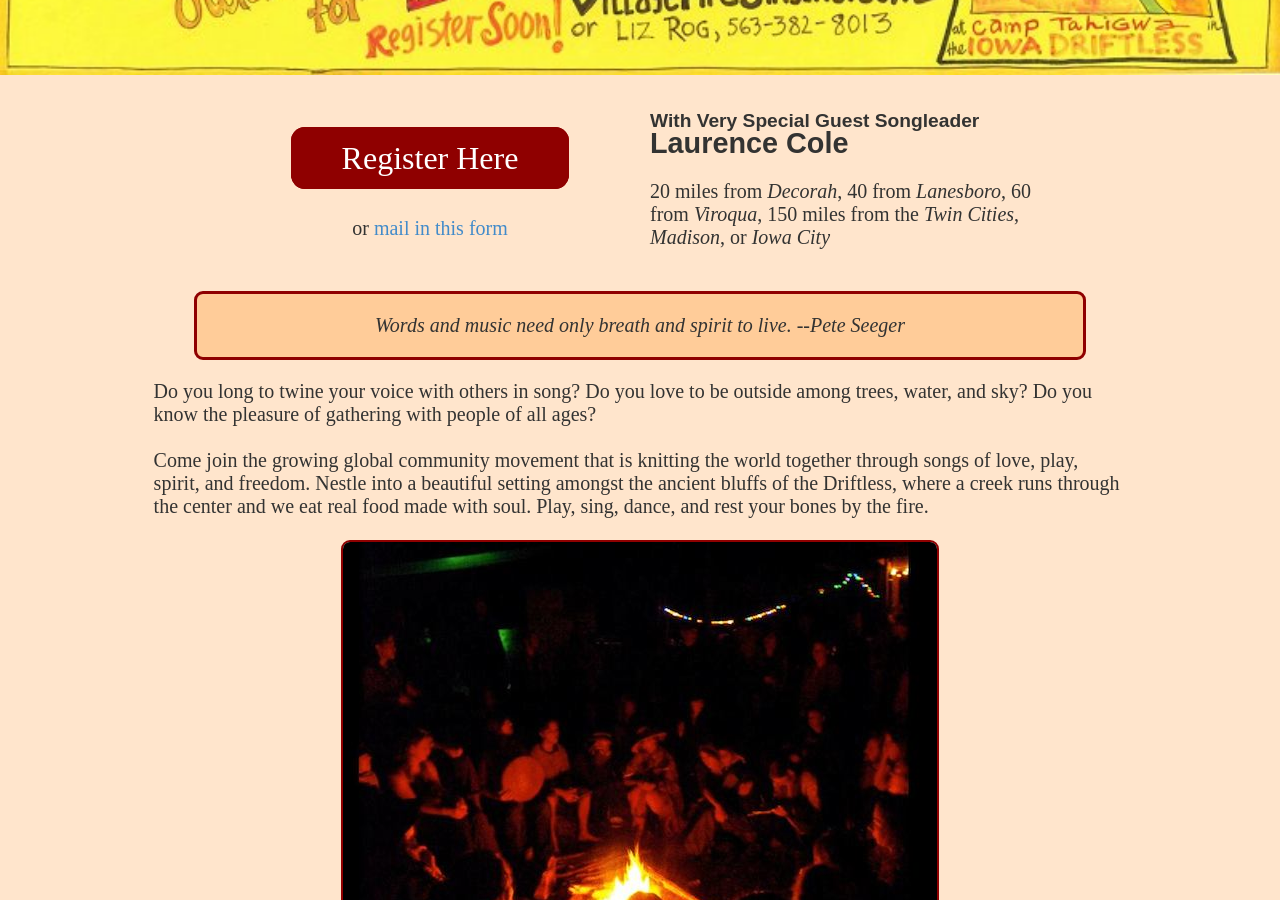
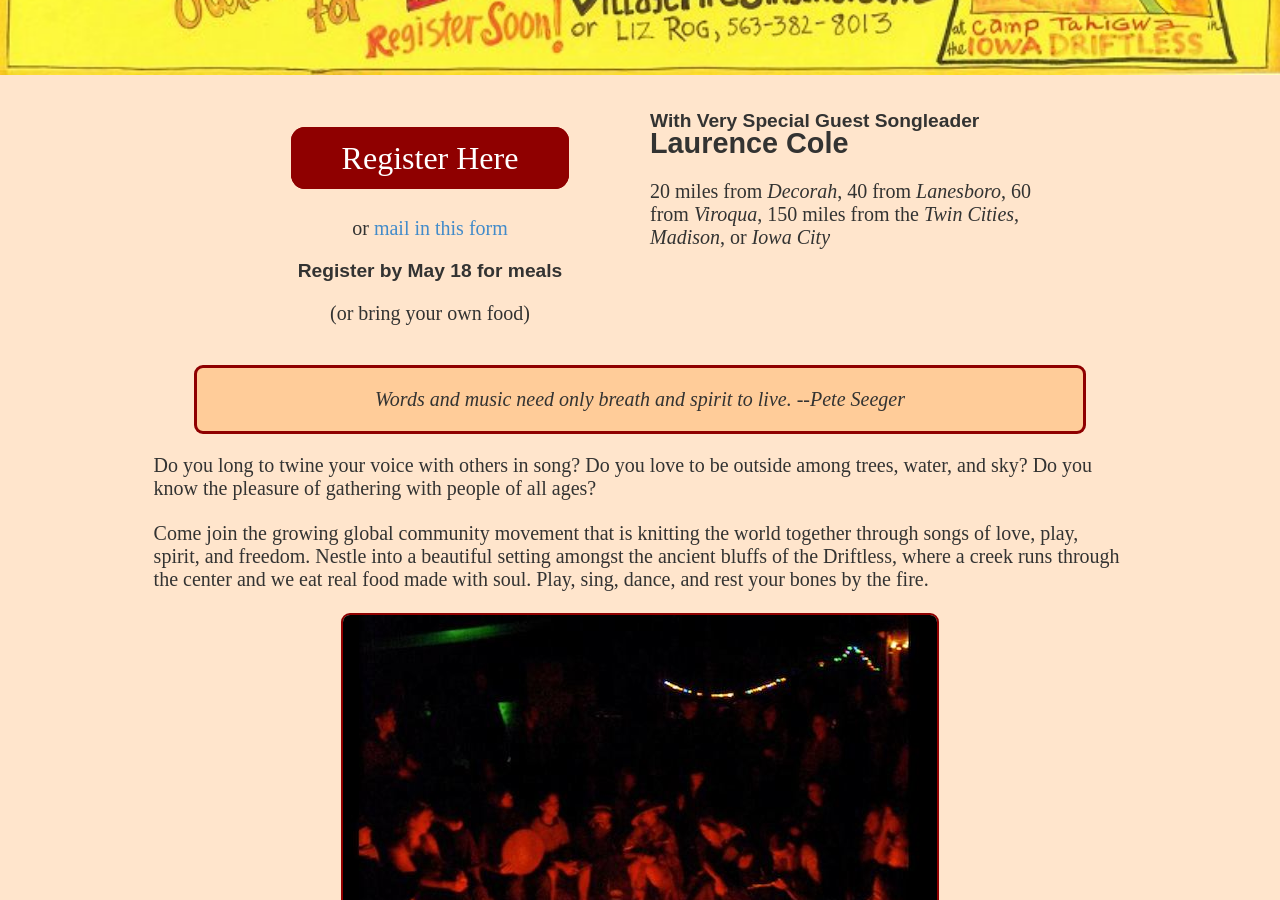
Before and after one commit to neilmb/villagefire, a Jekyll site: the page built from index.md, in a window 1280 px wide and 900 px high, scrolled down 331 px. Built offline with Jekyll 4.4.1, drawn with Linux system fonts in a browser that asks for light colours; some web fonts are replaced.

Commit message:
meal registration note

```diff
--- a/_layouts/home.html
+++ b/_layouts/home.html
@@ -19,6 +19,8 @@
             Here</a></div>
         <div class="center">or <a href="images/signupform_new.pdf">mail in this
                 form</a></div>
+        <h6 class="center">Register by May 18 for meals</h6>
+        <div class="center">(or bring your own food)</div>
  </div>
 
  <div id="right">
```
